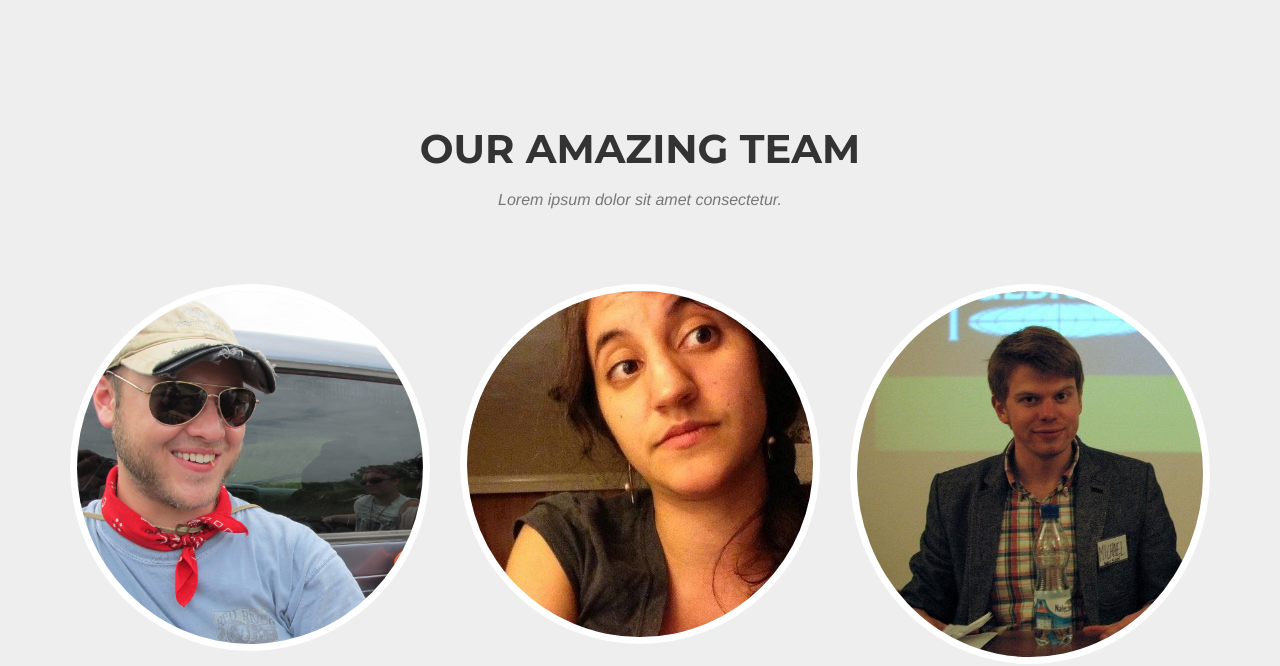
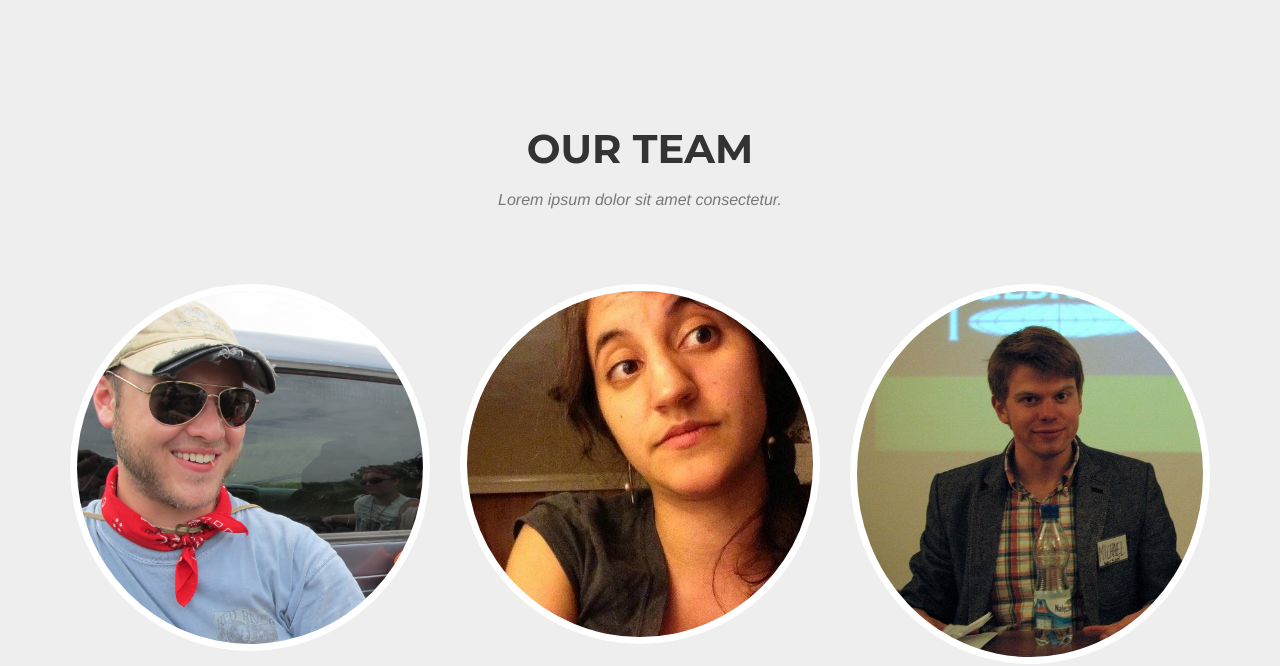
Before and after one commit to bijanisa/vasa, a website: page index.html in a window 1280 px wide. Shown: the part 3180-3846 px from the top of the page. Drawn offline with nearby package versions, Linux system fonts and the light colour scheme; a web font is replaced by a local one.

Commit message:
Update index.html

```diff
--- a/index.html
+++ b/index.html
@@ -161,7 +161,7 @@ QR code scanner </p>
         <div class="container">
             <div class="row">
                 <div class="col-lg-12 text-center">
-                    <h2 class="section-heading">Our Amazing Team</h2>
+                    <h2 class="section-heading">Our Team</h2>
                     <h3 class="section-subheading text-muted">Lorem ipsum dolor sit amet consectetur.</h3>
                 </div>
             </div>
```
